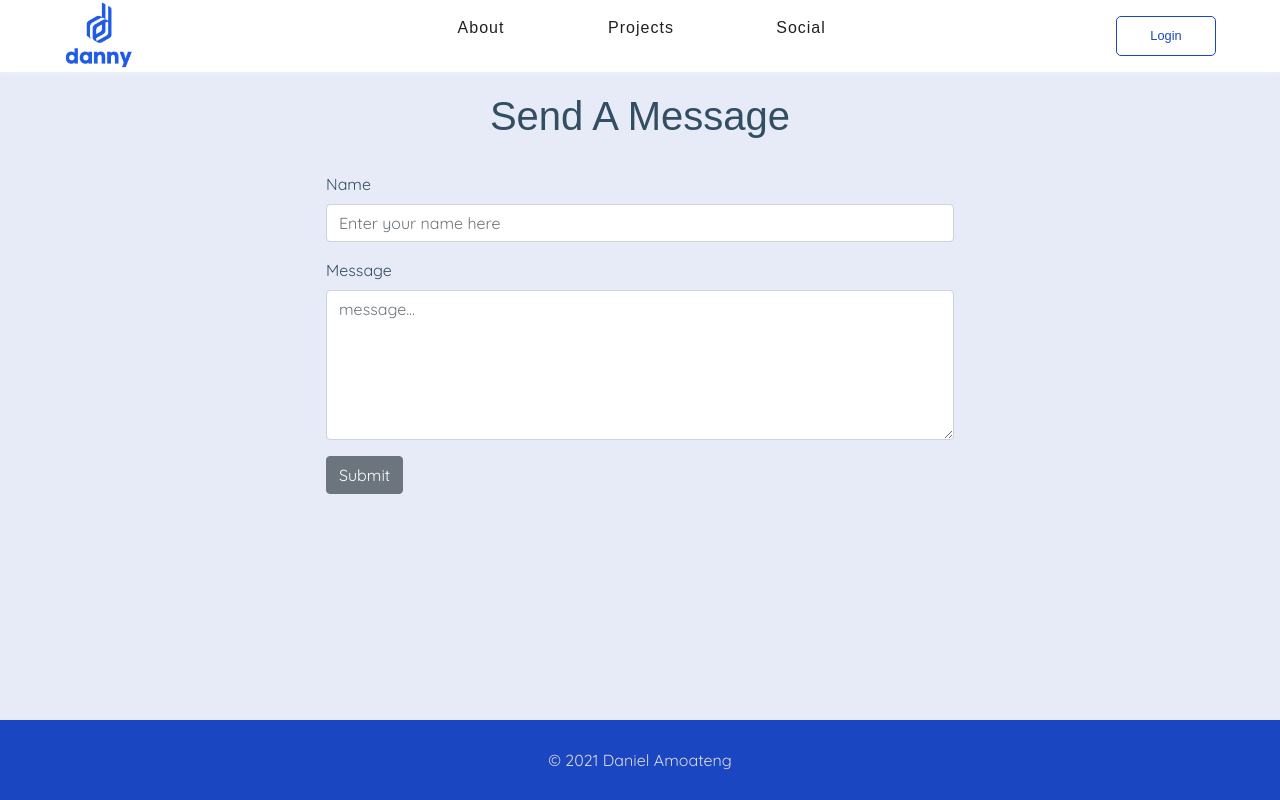
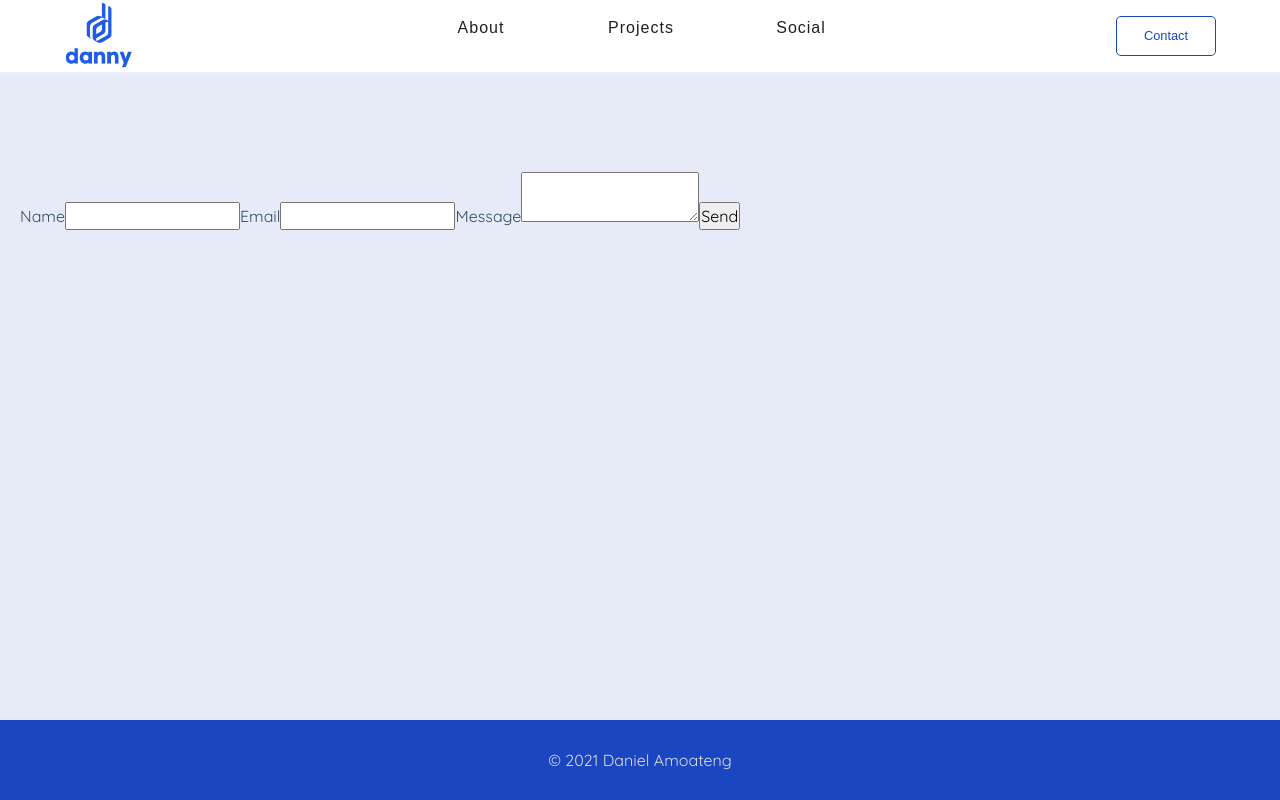
Before and after one commit to Danielamoateng1989/personalwebsite, a React (Create React App) app: page /send in a window 1280 px wide. Built offline with nearby package versions, Linux system fonts and the light colour scheme.

Commit message:
1. Install emailjs for receiving email 2. Create email component 3. Implemented emailjs 4. Tested and it works

```diff
--- a/src/components/App.js
+++ b/src/components/App.js
@@ -25,7 +25,7 @@ function App({location }) {
       <Routes>
           <Route path="/" element={<Homepage />} exact />
           <Route path="/aboutme" element={<Aboutme />} />
-          <Route path="/signup" element={<SignUp />} />
+          <Route path="/contact" element={<SignUp />} />
           <Route path="/signin" element={<Signin />} />
           <Route path="/send" element={<EmailForm />} />
       </Routes>
--- a/src/components/EmailForm.js
+++ b/src/components/EmailForm.js
@@ -1,69 +1,38 @@
-import React, { useState } from "react";
-import { Row, Col, Form, FormGroup, Label, Input, Button } from "reactstrap";
-import Axios from "axios";
+import React, {useRef}  from "react";
+import emailjs from '@emailjs/browser';
+require('dotenv').config()
+
+
 
 const EmailForm = () => {
-  const initialInputState = { name: "", message: "" };
-  const [newMessage, setNewMessage] = useState(initialInputState);
 
-  const { name, message } = newMessage;
+  const form = useRef();
 
-  const handleInputChange = e => {
-    setNewMessage({ ...newMessage, [e.target.name]: e.target.value });
-  };
+  const sendEmail = (e) => {
+    e.preventDefault();
 
-  const sendMessage = e => {
-    Axios({
-      method: "POST",
-      url: "http://localhost:5000/send",
-      data: { name, message },
-      headers: {
-        "Content-Type": "application/json"
-      }
-    }).then(res => {
-      if (res.data.msg === "suc") {
-        console.log("Email has been sent");
-        setNewMessage(initialInputState);
-      } else {
-        console.log("FAILURE");
-      }
-    });
+    emailjs.sendForm('service_88m114a', 'template_8m3r2ar', form.current, 'user_EtXUxAT6sSN9AautlPk69')
+      .then((result) => {
+          console.log(result.text);
+      }, (error) => {
+          console.log(error.text);
+      });
   };
 
   return (
-    <div>
-      <Row>
-        <Col sm="12" md={{ size: 6, offset: 3 }} className="text-center mt-4">
-          <h2>Send a Message</h2>
-        </Col>
-      </Row>
-      <Row className="mt-4">
-        <Col sm="12" md={{ size: 6, offset: 3 }}>
-          <Form method="POST" action="send">
-            <FormGroup>
-              <Label for="name">Name</Label>
-              <Input
-                name="name"
-                onChange={handleInputChange}
-                value={name}
-                placeholder="Enter your name here"
-              ></Input>
-            </FormGroup>
-            <FormGroup>
-              <Label for="message">Message</Label>
-              <Input
-                type="textarea"
-                value={message}
-                onChange={handleInputChange}
-                style={{ height: 150 }}
-                name="message"
-                placeholder="message..."
-              ></Input>
-            </FormGroup>
-            <Button onClick={sendMessage}>Submit</Button>
-          </Form>
-        </Col>
-      </Row>
+
+
+    <div className="wrapper">
+    <form ref={form} onSubmit={sendEmail}>
+      <label>Name</label>
+      <input type="text" name="user_name" />
+      <label>Email</label>
+      <input type="email" name="user_email" />
+      <label>Message</label>
+      <textarea name="message" />
+      <input type="submit" value="Send" />
+    </form>
+
     </div>
   );
 };
--- a/src/components/Navbar.js
+++ b/src/components/Navbar.js
@@ -22,7 +22,7 @@ const Navbar = () => {
 
 
   const navigate = useNavigate();
-  const signUpPage = () => navigate('/signup');
+  const contactMe = () => navigate('/send');
 
 
 
@@ -52,7 +52,7 @@ const Navbar = () => {
             </button>
           </li>
         </ul>
-         <button className='login-btn' onClick={signUpPage}>Login</button>
+         <button className='login-btn' onClick={contactMe}>Contact</button>
       </div>
     </nav>
   );
```
Also changed, not shown: Server.js (deleted, +0 -54 lines), package.json (+5 -2 lines), 2 other files (tests, documents, lock files or other folders).
